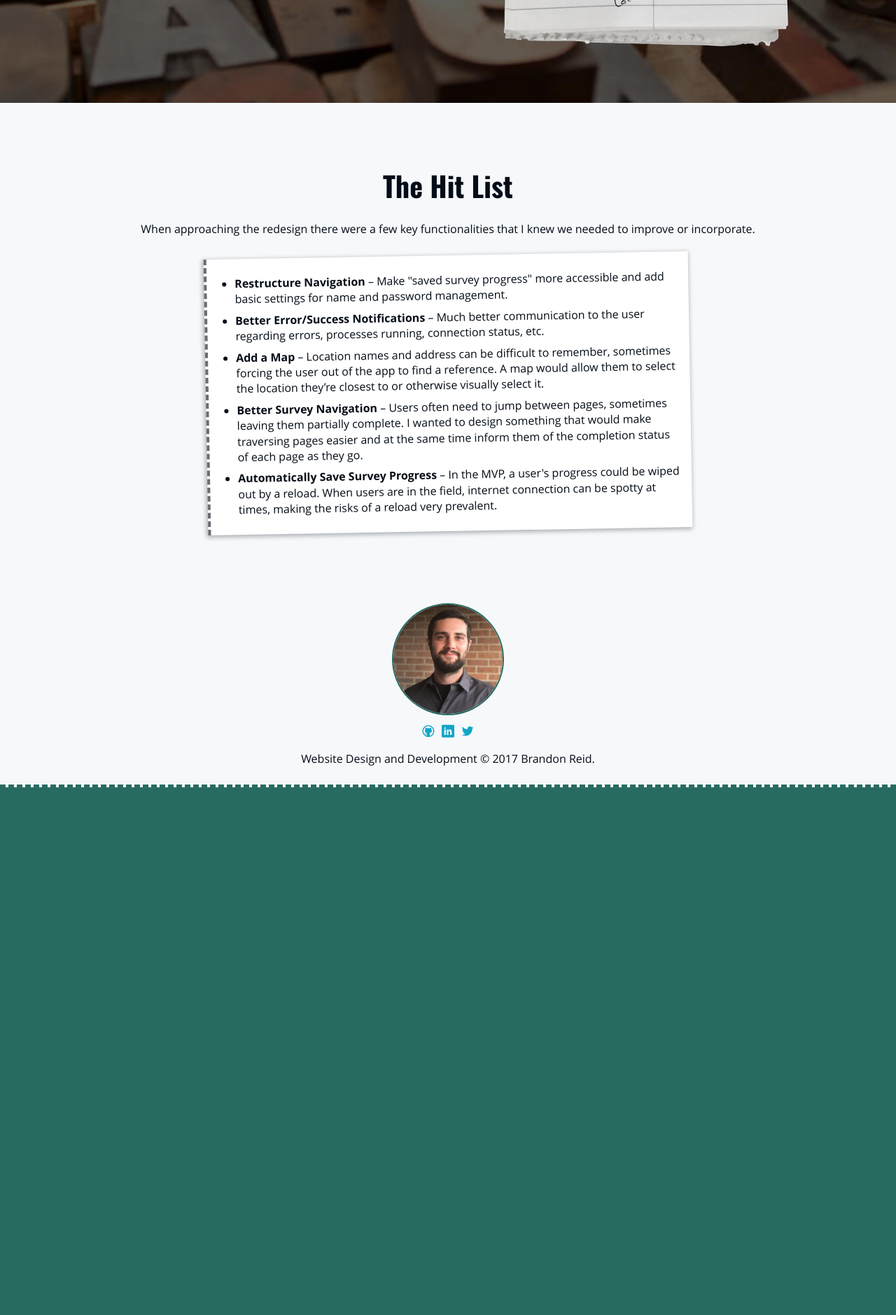
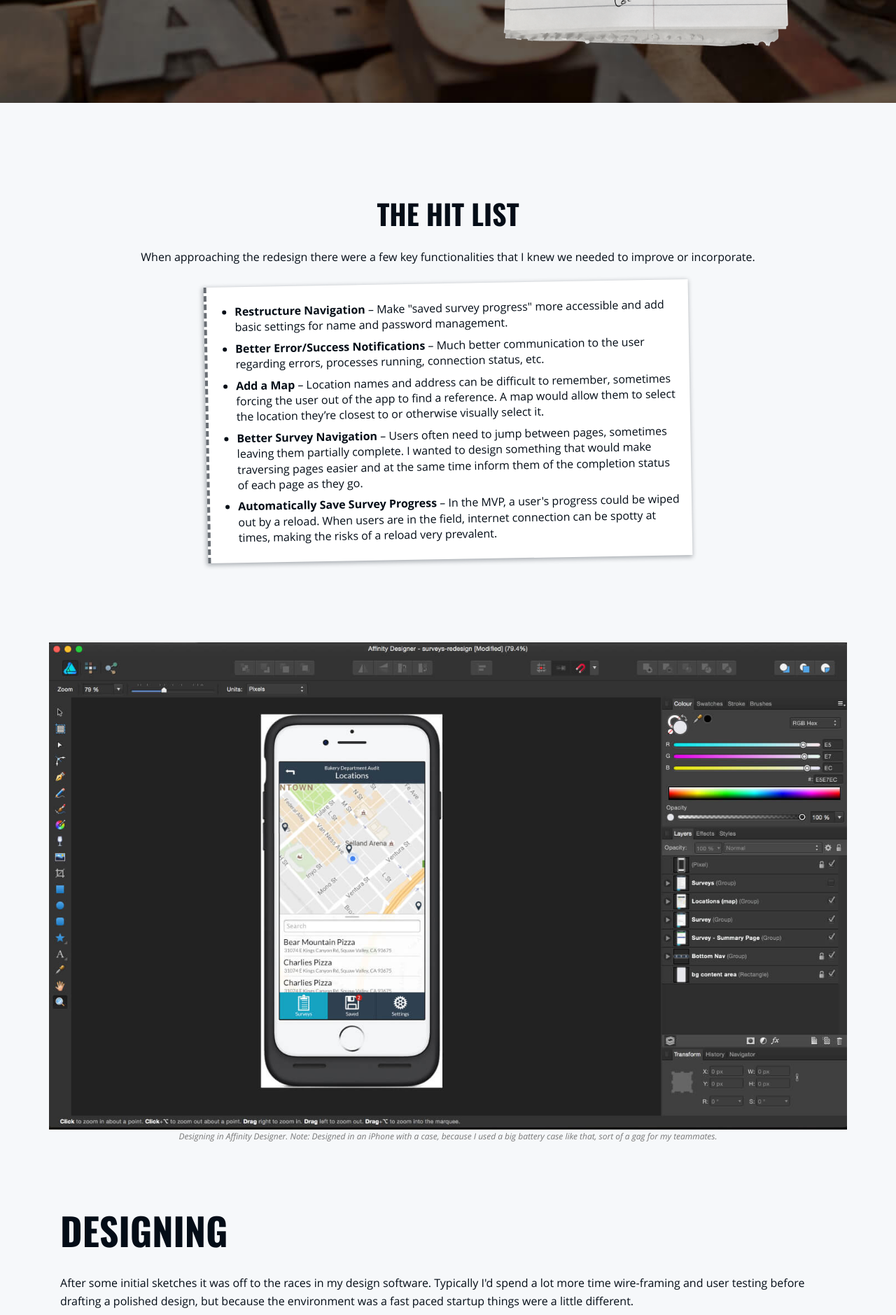
Before and after one commit to brandonreid/portfolio, a Jekyll site: the page built from port_field-audit-app.html, in a window 1280 px wide. Shown: the part 2260-4139 px from the top of the page at 70% size. Built offline with Jekyll 4.4.1, drawn with Linux system fonts in a browser that asks for light colours; before the commit the page ends 3385 px from its top, so only the background shows below that; some of the changed text lies outside the part shown.

Commit message:
Add to field audit portfolio piece

```diff
--- a/port_field-audit-app.html
+++ b/port_field-audit-app.html
@@ -29,7 +29,7 @@
         </ol>
       </div>
       <div class="col-sm-12">
-        <img src="{{ site.baseurl }}/img/field-auditing-app/old-surveys-app.png" alt="">
+        <img src="{{ site.baseurl }}/img/field-auditing-app/old-surveys-app.png" alt="The old surveys app">
       </div>
     </div>
   </div>
@@ -43,7 +43,7 @@
         <p>Refactoring an app at a small startup is only possible with careful timing, strong will and the gracious support from teammates to grant you the time while continuing to push important features and remaining responsive to customer needs.</p>
       </div>
       <div class="col-sm-12">
-        <img src="{{ site.baseurl }}/img/field-auditing-app/sketches.png" alt="">
+        <img src="{{ site.baseurl }}/img/field-auditing-app/sketches.png" alt="Some initial sketches">
       </div>
     </div>
   </div>
@@ -51,7 +51,7 @@
 <div class="faa-hit-list">
   <div class="container">
     <div class="row">
-      <div class="col-sm-24">
+      <div class="col-xs-24">
         <h2>The Hit List</h2>
         <p>When approaching the redesign there were a few key functionalities that I knew we needed to improve or incorporate.</p>
         <ul>
@@ -65,3 +65,70 @@
     </div>
   </div>
 </div>
+<div class="container">
+  <figure>
+    <img src="{{ site.baseurl }}/img/field-auditing-app/designing.jpg" alt="Using Afinity Designer">
+    <figcaption>Designing in Affinity Designer. Note: Designed in an iPhone with a case, because I used a big battery case like that, sort of a gag for my teammates.</figcaption>
+  </figure>
+</div>
+<div class="faa-designing">
+  <div class="container">
+    <div class="row">
+      <div class="col-xs-24">
+        <h2>Designing</h2>
+        <p>After some initial sketches it was off to the races in my design software. Typically I'd spend a lot more time wire-framing and user testing before drafting a polished design, but because the environment was a fast paced startup things were a little different.</p>
+      </div>
+    </div>
+    <div class="row">
+      <div class="col-sm-12">
+        <p>I did run some "gorilla" UX tests from sketches, particularly the survey page navigation UI I had come up with that was pretty unique. By "gorilla UX tests", I mostly mean roughly sketching a UI I want to validate and showing it to people around me, like my wife, co-founders, friends and random people in the halls at Bitwise. With vague questions such as "What do you think this is?" and "What do you expect to happen when you click that?", ideas can be roughly validated or ruled out with a surprisingly small sample size. Beyond that, I knew I was using established design patterns and much of the work flow already in use in the MVP version.</p>
+        <p>I was also able to rely on a fairly shallow design, not going into too much detail regarding error/success messaging, etc. knowing I would be developing the front end and handling most of that messaging as it occurred in code. When I'm not developing a UI myself, a solid relationship between developer and designer is important for making sure those smaller things are accounted for and presented well. It's nearly impossible to design a UI with everything accounted for, and a major reason software designers need to understand code.</p>
+      </div>
+      <div class="col-sm-12">
+        <img src="{{ site.baseurl }}/img/field-auditing-app/sketch-prototype.jpg" alt="Sketch prototype for early UX tests">
+      </div>
+    </div>
+  </div>
+</div>
+<div class="faa-initial-design">
+  <div class="container-fluid">
+    <div class="row">
+      <div class="col-xs-24">
+        <h3>Initial Design Mock-ups</h3>
+      </div>
+    </div>
+    <div class="row">
+      <div class="col-xs-12 col-sm-6">
+        <img src="{{ site.baseurl }}/img/field-auditing-app/initial-mockup-1.jpg" alt="Initial design mockup screen 1">
+      </div>
+      <div class="col-xs-12 col-sm-6">
+        <img src="{{ site.baseurl }}/img/field-auditing-app/initial-mockup-2.jpg" alt="Initial design mockup screen 2">
+      </div>
+      <div class="col-xs-12 col-sm-6">
+        <img src="{{ site.baseurl }}/img/field-auditing-app/initial-mockup-3.jpg" alt="Initial design mockup screen 3">
+      </div>
+      <div class="col-xs-12 col-sm-6">
+        <img src="{{ site.baseurl }}/img/field-auditing-app/initial-mockup-4.jpg" alt="Initial design mockup screen 4">
+      </div>
+    </div>
+  </div>
+</div>
+<div class="faa-building">
+  <div class="container">
+    <div class="row">
+      <div class="col-sm-12">
+        <h2>Building</h2>
+      </div>
+    </div>
+    <div class="row">
+      <div class="col-sm-12">
+        <p>With customer requests for a better survey experience coming in and the initial mock-ups providing a clear enough direction, there was no time to waste.</p>
+        <h3>Technology Used</h3>
+        <p>This application, like the MVP, would be a web app since our development team wasn't proficient with native iOS or Android development and we wanted our customers to be able to use any device, including a laptop, to take a survey. So, like the desktop dashboard we had rebuilt previously, this would be built using <a href="https://angular.io/" target="_blank">Angular 2</a> with <a href="https://webpack.js.org/" target="_blank">Webpack</a> &amp; <a href="https://www.typescriptlang.org/" target="_blank">Typescript</a>. I was able to spin up a development environment quickly by leveraging <a href="https://cli.angular.io/" target="_blank">Angular CLI</a>. Of course we'd also be utilizing our in-house <a href="http://usebenchmark.github.io/pattern-library/" target="_blank">pattern library</a> for general styles.</p>
+      </div>
+      <div class="col-sm-12">
+        <img src="{{ site.baseurl }}/img/field-auditing-app/web-tech.svg" alt="Web Technology Used">
+      </div>
+    </div>
+  </div>
+</div>
```
Also changed, not shown: _less/_port-field-audit-app.less (+51 -7 lines), css/styles.css, img/field-auditing-app/designing.jpg (added), img/field-auditing-app/initial-mockup-1.jpg (added), img/field-auditing-app/initial-mockup-2.jpg (added), img/field-auditing-app/initial-mockup-3.jpg (added), img/field-auditing-app/initial-mockup-4.jpg (added), img/field-auditing-app/sketch-prototype.jpg (added), img/field-auditing-app/web-tech.svg (added).
